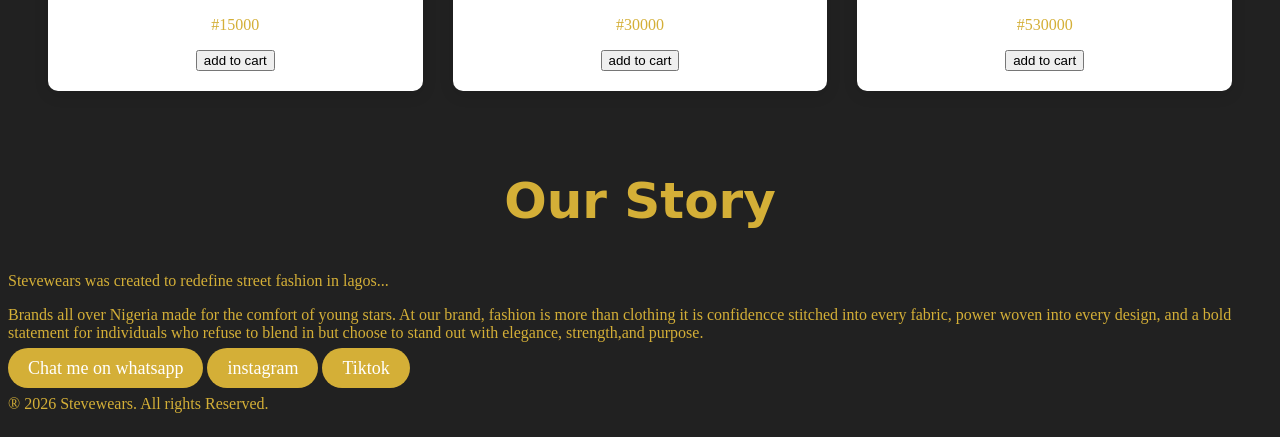
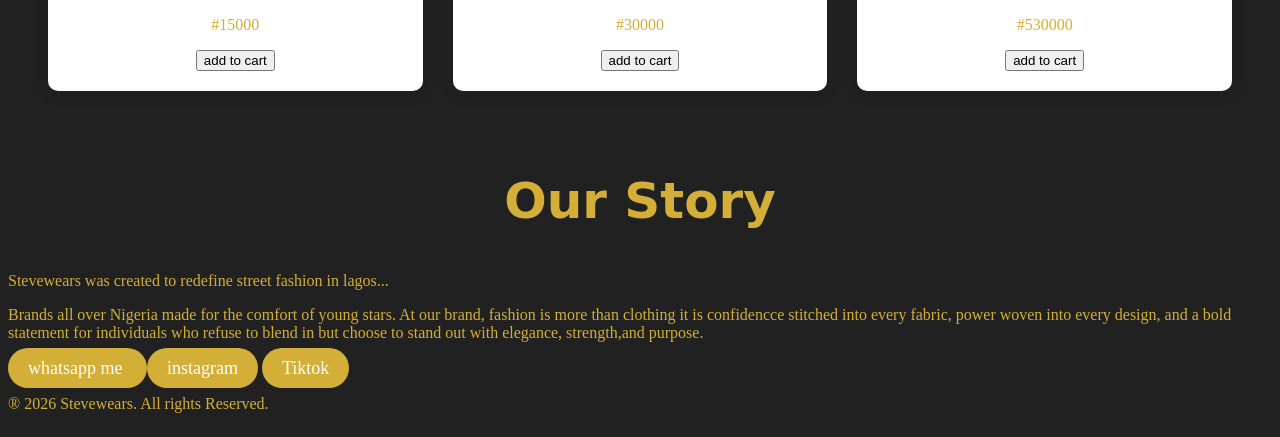
Before and after one commit to stevefx001/steveluxurystore, a plain HTML site: page index.html in a window 1280 px wide. Shown: the part 1488-1925 px from the top of the page. Drawn offline with Linux system fonts and the light colour scheme.

Commit message:
Fix HTML formatting and structure

```diff
--- a/index.html
+++ b/index.html
@@ -89,7 +89,7 @@
     </section>
     <!--Footer-->
     <footer>
-         <a href="https:wa.me/2348127942166" class="whatsapp-btn" target="_blank"> Chat me on whatsapp</a>
+         <a href="https://wa.me/23481`27942166" class="whatsapp-btn" target="_blank"> whatsapp me </a>
         <a href="https://instagram.com/steven_tradez" class="whatsapp-btn" target="_blank">instagram</a>
          <a href="https://tiktok.com/steveventrades" class="whatsapp-btn" target="_blank">Tiktok</a>
         <P>® 2026 Stevewears. All rights Reserved.</P>
```
